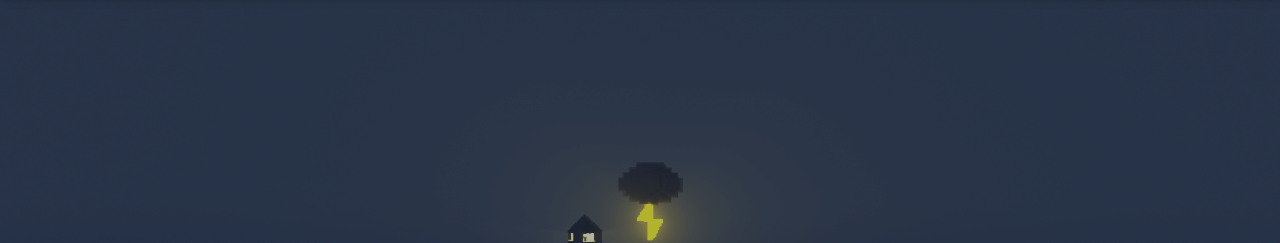
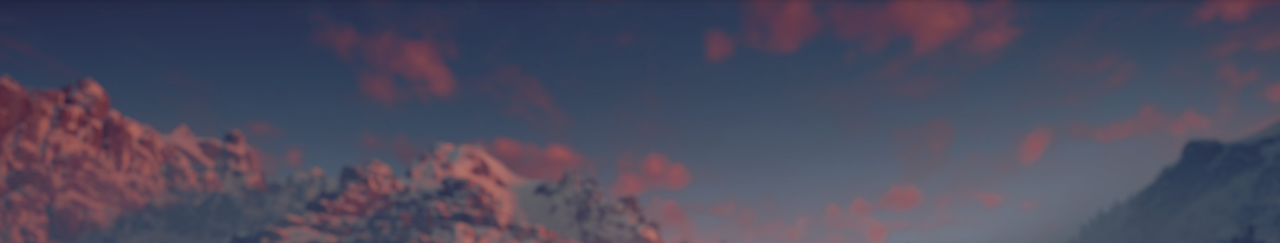
Before and after one commit to LX2035/LX2035.github.io, a plain HTML site: page index.html in a window 1280 px wide. Shown: the part 67-310 px from the top of the page. Drawn offline with nearby package versions, Linux system fonts and the light colour scheme; some packages are replaced by stand-ins of ours; a script that the page names is missing; a small style sheet from the web is missing.

Commit message:
Site updated: 2026-06-27 20:14:14

```diff
--- a/index.html
+++ b/index.html
@@ -8,8 +8,8 @@
 <head>
   <meta charset="UTF-8">
 
-  <link rel="apple-touch-icon" sizes="76x76" href="/img/fluid.png">
-  <link rel="icon" href="/./img/code.png">
+  <link rel="apple-touch-icon" sizes="76x76" href="/img/code.png">
+  <link rel="icon" href="/img/code.png">
 
 
   <meta name="viewport" content="width=device-width, initial-scale=1.0, maximum-scale=5.0, shrink-to-fit=no">
@@ -286,7 +286,7 @@
 
 
 <div id="banner" class="banner" parallax=true
-     style="background: url('/img/default.png') no-repeat center center; background-size: cover;">
+     style="background: url('/img/bg.jpg') no-repeat center center; background-size: cover;">
   <div class="full-bg-img">
     <div class="mask flex-center" style="background-color: rgba(0, 0, 0, 0.3)">
       <div class="banner-text text-center fade-in-up">
```
Also changed, not shown: 2026/06/27/matter编译/index.html (+2 -2 lines), 2026/06/27/matter说明/index.html (+2 -2 lines), 404.html (+2 -2 lines), about/index.html (+2 -2 lines), archives/2026/06/index.html (+2 -2 lines), archives/2026/index.html (+2 -2 lines), archives/index.html (+2 -2 lines), categories/index.html (+2 -2 lines), links/index.html (+2 -2 lines), tags/index.html (+2 -2 lines).
